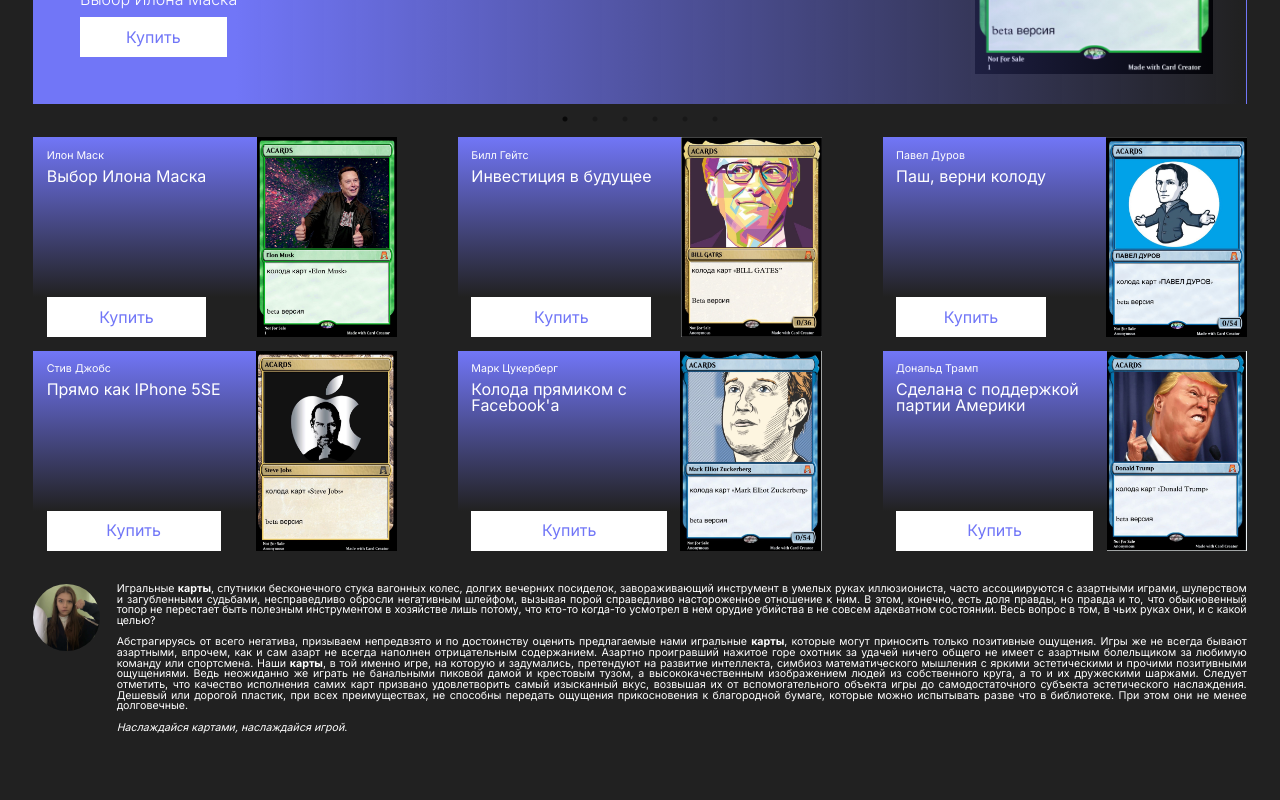
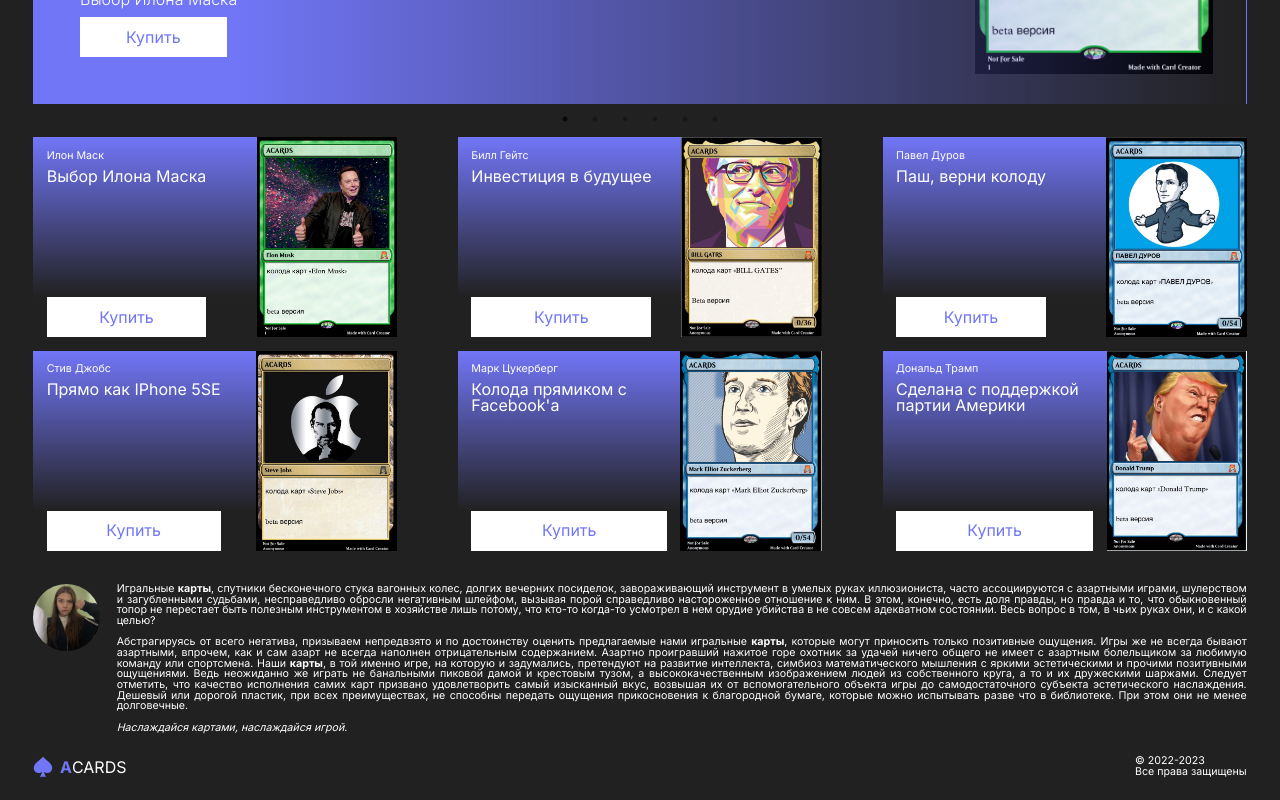
Before and after one commit to Britanskii/acards, a React (Create React App) app: page / in a window 1280 px wide. Shown: the part 352-1152 px from the top of the page. Before the commit the page ends 1086 px from the top, so only its background shows below. Built offline with nearby package versions, Linux system fonts and the light colour scheme.

Commit message:
add footer

```diff
--- a/package.json
+++ b/package.json
@@ -16,6 +16,8 @@
     "web-vitals": "^2.1.4"
   },
   "scripts": {
+    "predeploy": "npm run build",
+    "deploy": "gh-pages -d build",
     "start": "react-scripts start",
     "build": "react-scripts build",
     "test": "react-scripts test",
@@ -38,5 +40,8 @@
       "last 1 firefox version",
       "last 1 safari version"
     ]
+  },
+  "devDependencies": {
+    "gh-pages": "^4.0.0"
   }
 }
--- a/public/index.html
+++ b/public/index.html
@@ -24,7 +24,7 @@
       work correctly both with client-side routing and a non-root public URL.
       Learn how to configure a non-root public URL by running `npm run build`.
     -->
-    <title>ACards - Стук бесконечных вагонных колёс</title>
+    <title>ACards — Стук бесконечных вагонных колёс</title>
   </head>
   <body>
     <noscript>You need to enable JavaScript to run this app.</noscript>
--- a/src/App.js
+++ b/src/App.js
@@ -7,6 +7,7 @@ import Slider from "./components/slider/Slider";
 import Wrapper from "./components/wrapper/Wrapper";
 import Buy from "./components/buy/Buy";
 import About from "./components/about/About";
+import Footer from "./components/footer/Footer";
 
 const App = () => {
     return (
@@ -15,6 +16,7 @@ const App = () => {
             <Slider/>
             <Buy/>
             <About/>
+            <Footer/>
         </Wrapper>
     )
 }
--- /dev/null
+++ b/src/components/footer/Footer.js
@@ -0,0 +1,21 @@
+import s from "./footer.module.sass";
+import logo from "../../images/spades.svg";
+
+const Footer = () => {
+
+
+    return (
+        <footer className={s.footer}>
+            <div className={s.footer__logo}>
+                <img className={s.footer__image} src={logo}/>
+                <span className={s.footer__accent}>A</span>CARDS
+            </div>
+            <div className={s.footer__copyright}>
+                © 2022-2023 <br/>
+                Все права защищены
+            </div>
+        </footer>
+    )
+}
+
+export default Footer
--- /dev/null
+++ b/src/components/footer/footer.module.sass
@@ -0,0 +1,23 @@
+@use "../../styles/fontSizes"
+@use "../../styles/functions"
+
+.footer
+    font-size: fontSizes.$middle
+    padding: functions.toRem(25) 0
+    display: flex
+    align-items: center
+    justify-content: space-between
+    height: functions.toRem(100)
+    &__logo
+        align-items: center
+        display: flex
+
+    &__image
+        margin-right: functions.toRem(10)
+        width: functions.toRem(30)
+
+    &__accent
+        font-weight: bold
+        color: #7176F7
+    &__copyright
+        font-size: fontSizes.$default
```
Also changed, not shown: 1 other file (tests, documents, lock files or other folders).
